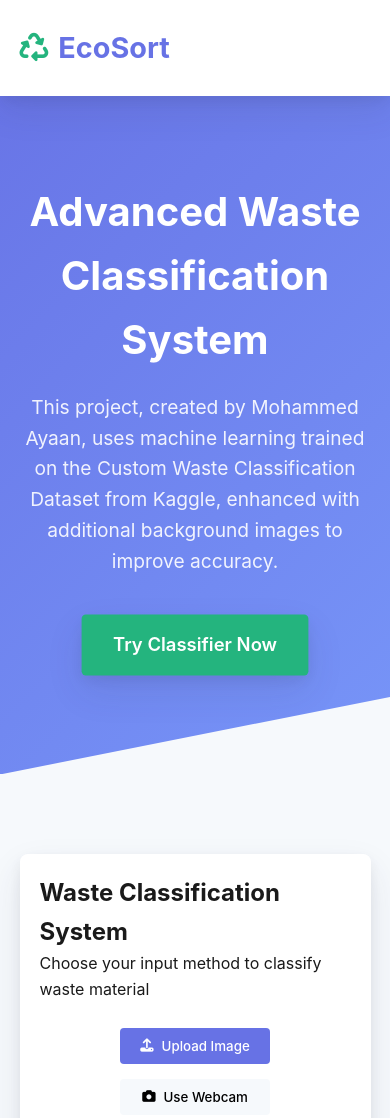
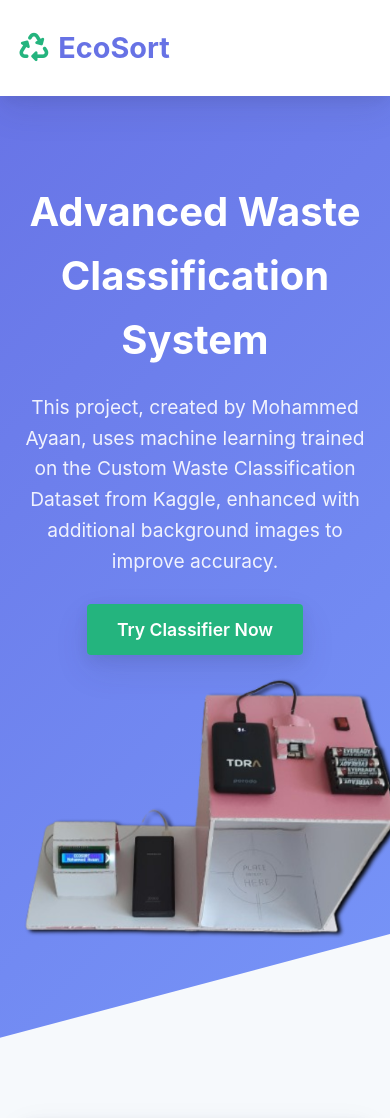
Before and after one commit to Mohammed-Ayaan/eco-sort, a plain HTML site: page index.html in a window 390 px wide. Shown: the top 1118 px of the page. Drawn offline with Linux system fonts and the light colour scheme.

Commit message:
Update index.html

```diff
--- a/index.html
+++ b/index.html
@@ -93,13 +93,45 @@
         .hero {
             padding: 180px 5% 100px;
             display: flex;
-            flex-direction: column;
+            flex-direction: row;
             align-items: center;
-            text-align: center;
+            text-align: left;
             background: linear-gradient(135deg, var(--primary) 0%, var(--primary-light) 100%);
             color: var(--white);
             clip-path: polygon(0 0, 100% 0, 100% 90%, 0 100%);
             margin-bottom: -50px;
+        }
+
+        .hero-content {
+            flex: 1;
+            padding-right: 40px;
+        }
+
+        .hero-image {
+            flex: 1;
+            display: flex;
+            justify-content: center;
+            align-items: center;
+            perspective: 1500px;
+        }
+
+        .hero-image-inner {
+            transform: rotateY(-30deg) rotateX(0deg);
+            transform-style: preserve-3d;
+            border-radius: 12px;
+            transition: transform 0.5s ease;
+            max-width: 90%;
+        }
+
+        .hero-image-inner:hover {
+            transform: rotateY(-10deg) rotateX(3deg);
+        }
+
+        .hero-image img {
+            width: 110%;
+            height: auto;
+            border-radius: 12px;
+            display: block;
         }
 
         .hero h1 {
@@ -590,8 +622,24 @@
         }
 
         @media (max-width: 768px) {
+            .hero {
+                flex-direction: column;
+                text-align: center;
+            }
+
+            .hero-content {
+                padding-right: 0;
+                margin-bottom: 30px;
+                text-align: center;
+            }
+
             .hero h1 {
                 font-size: 2.5rem;
+            }
+
+            .hero-image-inner {
+                transform: none;
+                max-width: 100%;
             }
 
             .nav-links {
@@ -771,9 +819,16 @@
     </nav>
 
     <section class="hero">
-        <h1>Advanced Waste Classification System</h1>
-        <p>This project, created by Mohammed Ayaan, uses machine learning trained on the Custom Waste Classification Dataset from Kaggle, enhanced with additional background images to improve accuracy.</p>
-        <a href="#classifier" class="cta-button pulse">Try Classifier Now</a>
+        <div class="hero-content">
+            <h1>Advanced Waste Classification System</h1>
+            <p>This project, created by Mohammed Ayaan, uses machine learning trained on the Custom Waste Classification Dataset from Kaggle, enhanced with additional background images to improve accuracy.</p>
+            <a href="#classifier" class="cta-button pulse">Try Classifier Now</a>
+        </div>
+        <div class="hero-image">
+            <div class="hero-image-inner">
+                <img src="model.png" alt="Waste classification illustration">
+            </div>
+        </div>
     </section>
 
     <div class="container">
@@ -839,7 +894,7 @@
 
                 <section id="gallery" class="gallery-section fade-in">
             <h2 class="section-title">Waste Classification Gallery</h2>
-            <p class="section-description">Real examples of our AI classifier in action using uploaded images and live videos.</p>
+            <p class="section-description">Real examples of our ML classifier in action using uploaded images and videos.</p>
 
             <div class="gallery-grid">
                 <!-- Column 1 -->
```
